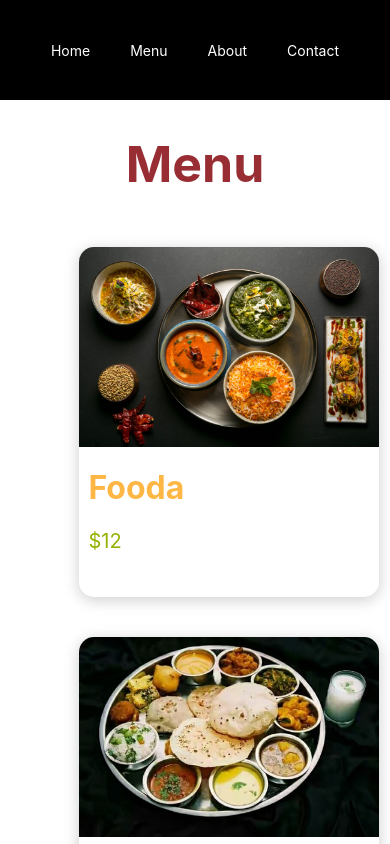
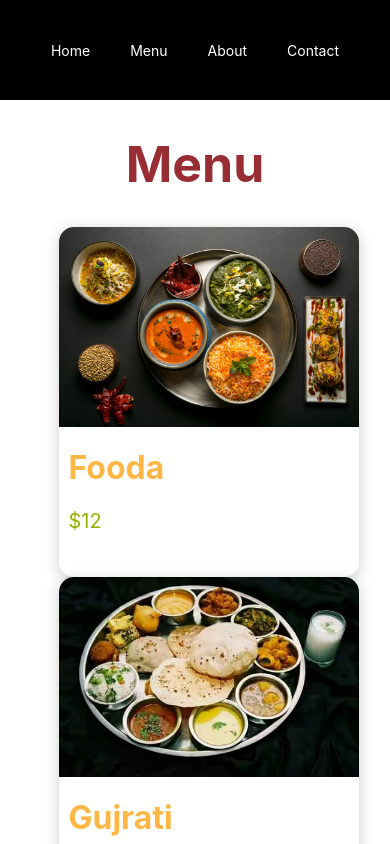
Before and after one commit to RouberR/Simple-Food-menu-React, a React (Create React App) app: page /menu in a window 390 px wide. Shown: the top 844 px of the page. Built offline with nearby package versions, Linux system fonts and the light colour scheme; the HTML template or start-up script is replaced by a standard one.

Commit message:
fix size

```diff
--- a/src/components/Card/card.scss
+++ b/src/components/Card/card.scss
@@ -36,3 +36,10 @@
   cursor: pointer;
   width: 305px;
 }
+
+
+@media(max-width: 768px) {
+  .card{
+    margin:0;
+  }
+}
```
